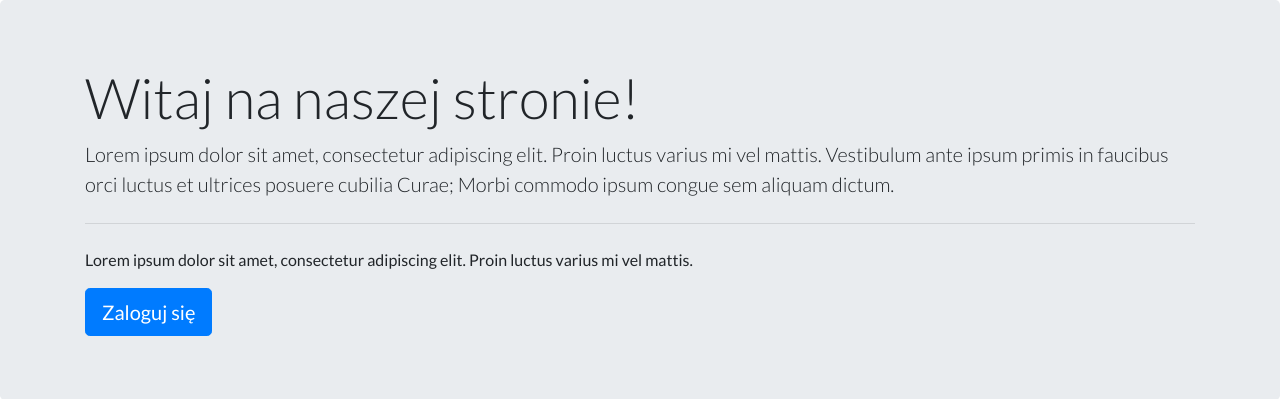
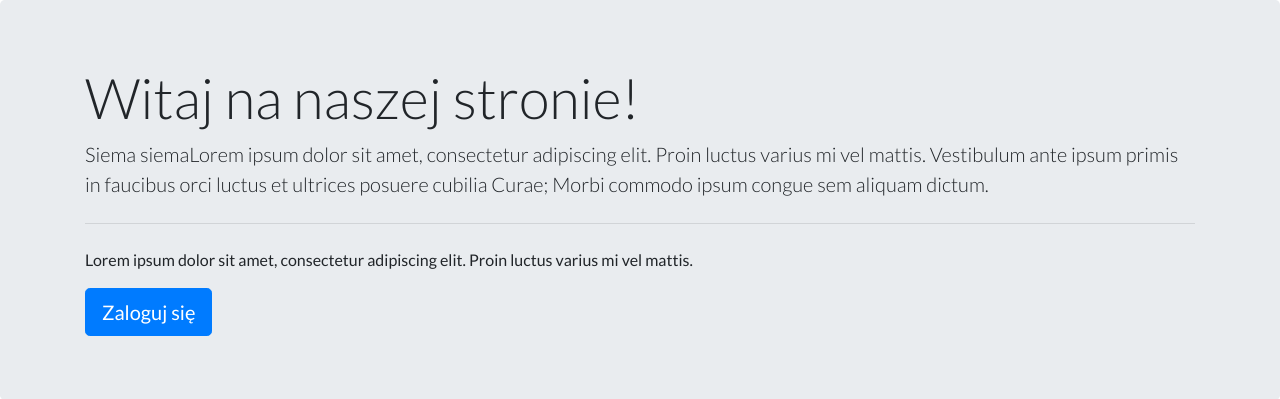
Before and after one commit to nathiss/FirmaTransportowa, a Django app: page / in a window 1280 px wide. Shown: the part 56-455 px from the top of the page. Run offline with Django 3.2, Linux system fonts and the light colour scheme; data that the repository does not hold is empty; some libraries are stand-ins or nearby versions.

Commit message:
Update index.html

```diff
--- a/app/webapp/templates/webapp/index.html
+++ b/app/webapp/templates/webapp/index.html
@@ -9,7 +9,7 @@
         <div class="col">
           <h1 class="display-4">Witaj na naszej stronie!</h1>
           <p class="lead">
-            Lorem ipsum dolor sit amet, consectetur adipiscing elit. Proin luctus varius mi vel mattis.
+            Siema siemaLorem ipsum dolor sit amet, consectetur adipiscing elit. Proin luctus varius mi vel mattis.
             Vestibulum ante ipsum primis in faucibus orci luctus et ultrices posuere cubilia Curae; Morbi commodo ipsum congue sem aliquam dictum.
           </p>
           <hr class="my-4">
```
